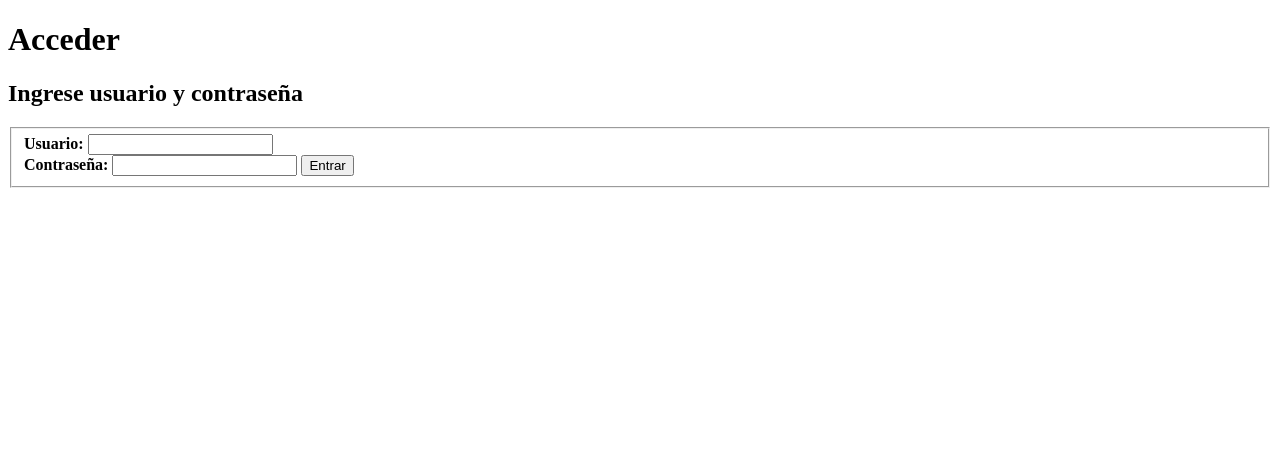
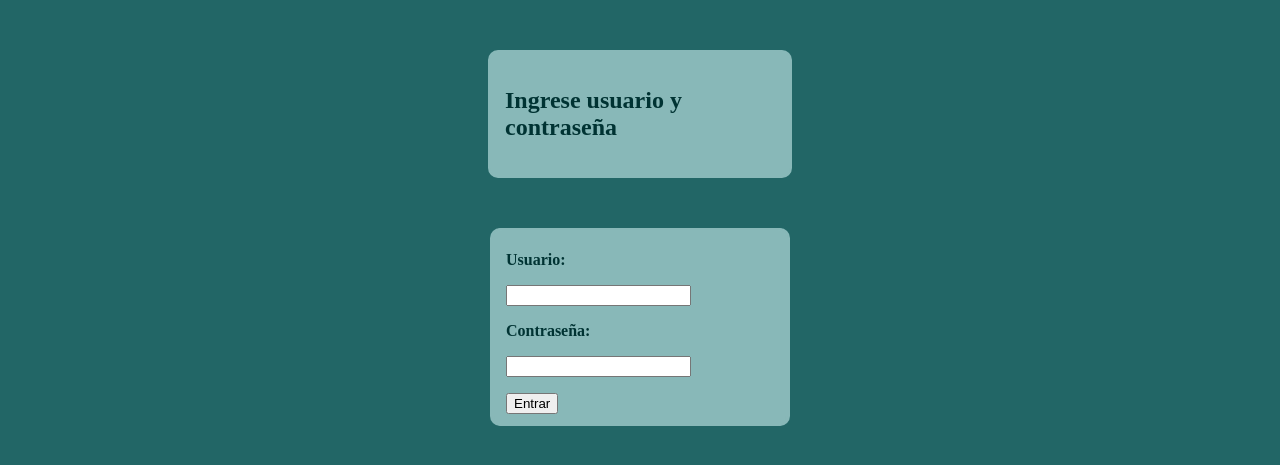
Before and after one commit to tuxwarrior/Billing, a PHP site: page / in a window 1280 px wide. Shown: the top 465 px of the page. Run offline with PHP 8.4, Linux system fonts and the light colour scheme.

Commit message:
Agregados archivos

```diff
--- /dev/null
+++ b/Billing/CSS/style.css
@@ -0,0 +1,61 @@
+/*
+To change this license header, choose License Headers in Project Properties.
+To change this template file, choose Tools | Templates
+and open the template in the editor.
+*/
+/*
+    Created on : 05-04-2015, 03:11:32 PM
+    Author     : ulises
+*/
+
+
+
+
+body{
+    background: #226666;
+    color: #003333;
+
+}
+
+h1{
+    padding: 15px;
+}
+
+h2{
+    padding: 15px;
+    color: #003333;
+
+}
+
+#header{
+
+    margin: 50px auto;
+    width: 300px;
+    background: #88B8B8;
+    border-radius: 10px;
+    border: 2px solid #88B8B8;
+}
+
+
+
+#login{
+    border-radius: 10px;
+    margin: 50px auto;
+    width: 300px;
+    background: #88B8B8;
+
+}
+
+
+form fieldset{
+    border: 2px solid #88B8B8;
+    border-radius: 10px;
+
+}
+
+form fieldset a:hover{ text-decoration: underline;}
+.btn-round{
+    background-color: #006655;
+
+
+}
--- a/Billing/index.php
+++ b/Billing/index.php
@@ -7,24 +7,27 @@ and open the template in the editor.
 <html>
     <head>
         <meta charset="UTF-8">
+        <link rel="stylesheet" type="text/css" href="CSS/style.css"
         <title></title>
     </head>
     <body>
-        <div name="header">
-            <h1>Acceder</h1>
-            <h2>Ingrese usuario y contrase&ntilde;a</h2>
+        <div id="header">
+            <!--<p><h1>Acceder</h1></p>-->
+            <p><h2>Ingrese usuario y contrase&ntilde;a</h2></p>
         </div>
-                <div name="contenido">
+                <div id="contenido">
                     <div id="login">
 
-                        <form action="index.php" name="ingreso">
+                        <form action="login.php" name="ingreso" method="POST">
                             <fieldset>
-                            <strong>Usuario: </strong>
-                            <input type="text" name="usuario" required="usuario">
-                            <br>
-                            <Strong>Contraseña: </strong>
-                            <input type="password" name="password" required="password">
-                            <input type="submit" name="btnenviar" value="Entrar">
+
+                                <p><strong>Usuario: </strong></p>
+                                <p><input type="text" name="usuario" required="usuario"></p>
+
+                                <p><Strong>Contraseña: </strong></p>
+                                <p><input type="password" name="password" required="password"></p>
+
+                            <input type="submit" id="btnenviar" value="Entrar">
                             </fieldset>
                         </form>
                     </div>
@@ -32,8 +35,5 @@ and open the template in the editor.
         <div name="footer">
 
         </div>
-        <?php
-
-        ?>
     </body>
 </html>
--- /dev/null
+++ b/Billing/login.php
@@ -0,0 +1,5 @@
+<?php
+echo $_POST["usuario"];
+echo $_POST["password"];
+
+?>
```
Also changed, not shown: Billing/datasource.php (+11 -1 lines).
